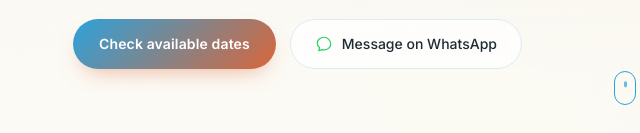
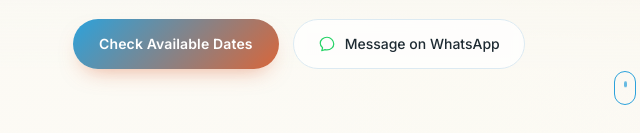
Before and after one commit to lordzwealth/frommylens, a website: page index.html in a window 1280 px wide. Shown: the part 667-800 px from the top of the page, 15-655 px from the left. Drawn offline with Linux system fonts and the light colour scheme; no server answers.

Commit message:
Update button text to 'Check Available Dates'

```diff
--- a/index.html
+++ b/index.html
@@ -55,7 +55,7 @@
     <div class="hero-foot">
       <p class="hero-sub">Portraits, events and stories in motion — shot handheld, edited with care, delivered without the wait.</p>
       <div class="hero-ctas">
-        <a href="#book" class="btn btn-primary">Check available dates</a>
+        <a href="#book" class="btn btn-primary">Check Available Dates</a>
         <a href="https://wa.me/2348083706338?text=Hi%20Kejurojo!%20I%27d%20like%20to%20check%20availability%20for%20a%20shoot." target="_blank" rel="noopener" class="btn-whatsapp">
           <svg viewBox="0 0 24 24" fill="none" stroke="currentColor" stroke-width="1.6" stroke-linecap="round" stroke-linejoin="round" aria-hidden="true"><path d="M12 3C7 3 3 6.6 3 11c0 2.4 1.2 4.6 3.1 6.1L5 21l4.3-1.5c.9.2 1.8.4 2.7.4 5 0 9-3.6 9-8s-4-8.9-9-8.9z"/></svg>
           Message on WhatsApp
```
